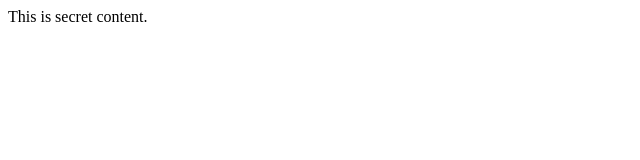
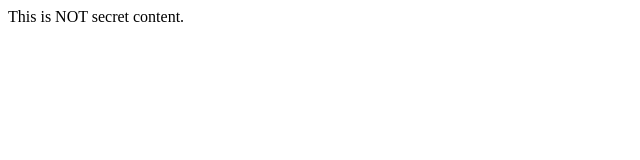
Before and after one commit to donwukwe/ecs-nginx-project, a plain HTML site: page nginx/index.html in a window 1280 px wide. Shown: the full height of the page, 0-640 px from the left. Drawn offline with Linux system fonts and the light colour scheme.

```diff
--- a/nginx/index.html
+++ b/nginx/index.html
@@ -1,5 +1,5 @@
 <html>
 <head>
 <title>Top Secret</title> </head>
-<body bgcolor="white"> This is secret content. </body>
+<body bgcolor="white"> This is NOT secret content. </body>
 </html>
```
Also changed, not shown: 1 other file.
